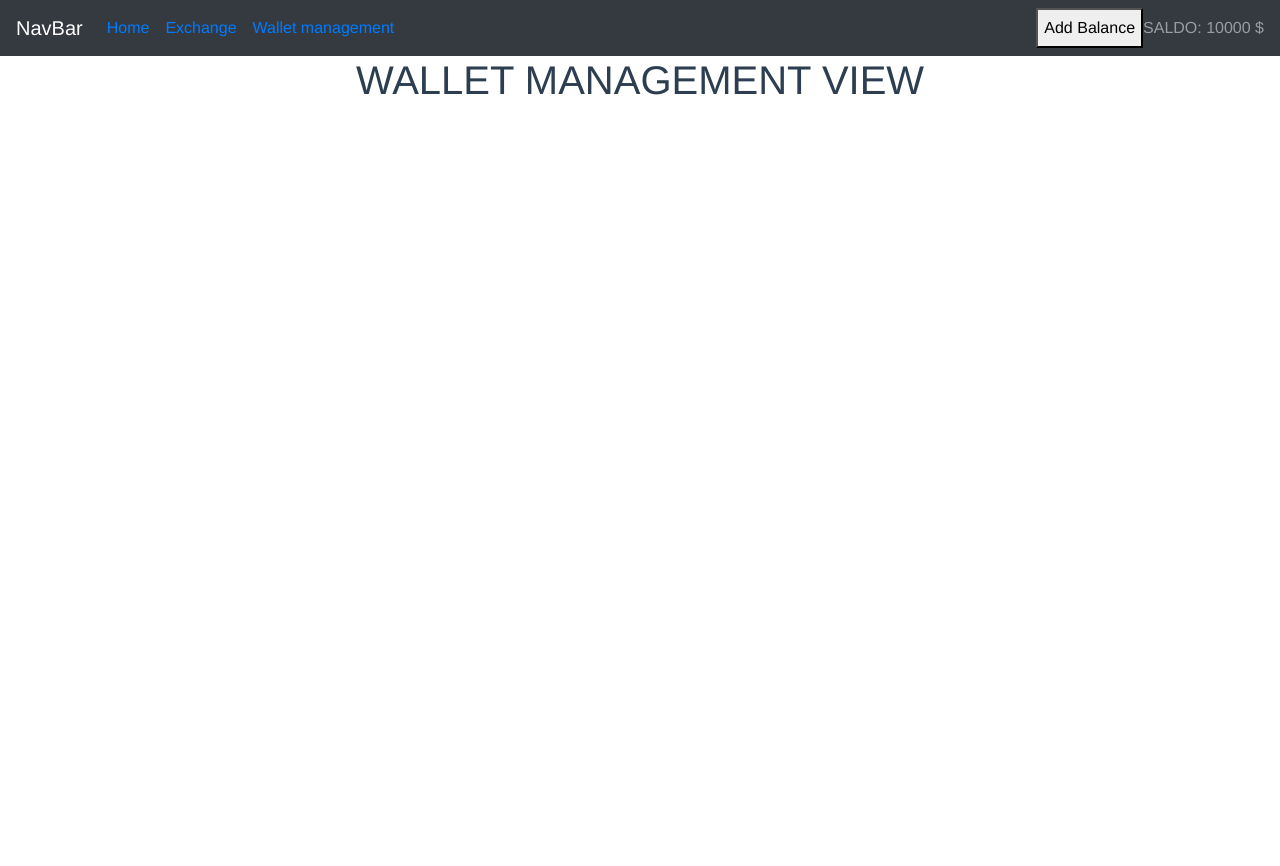
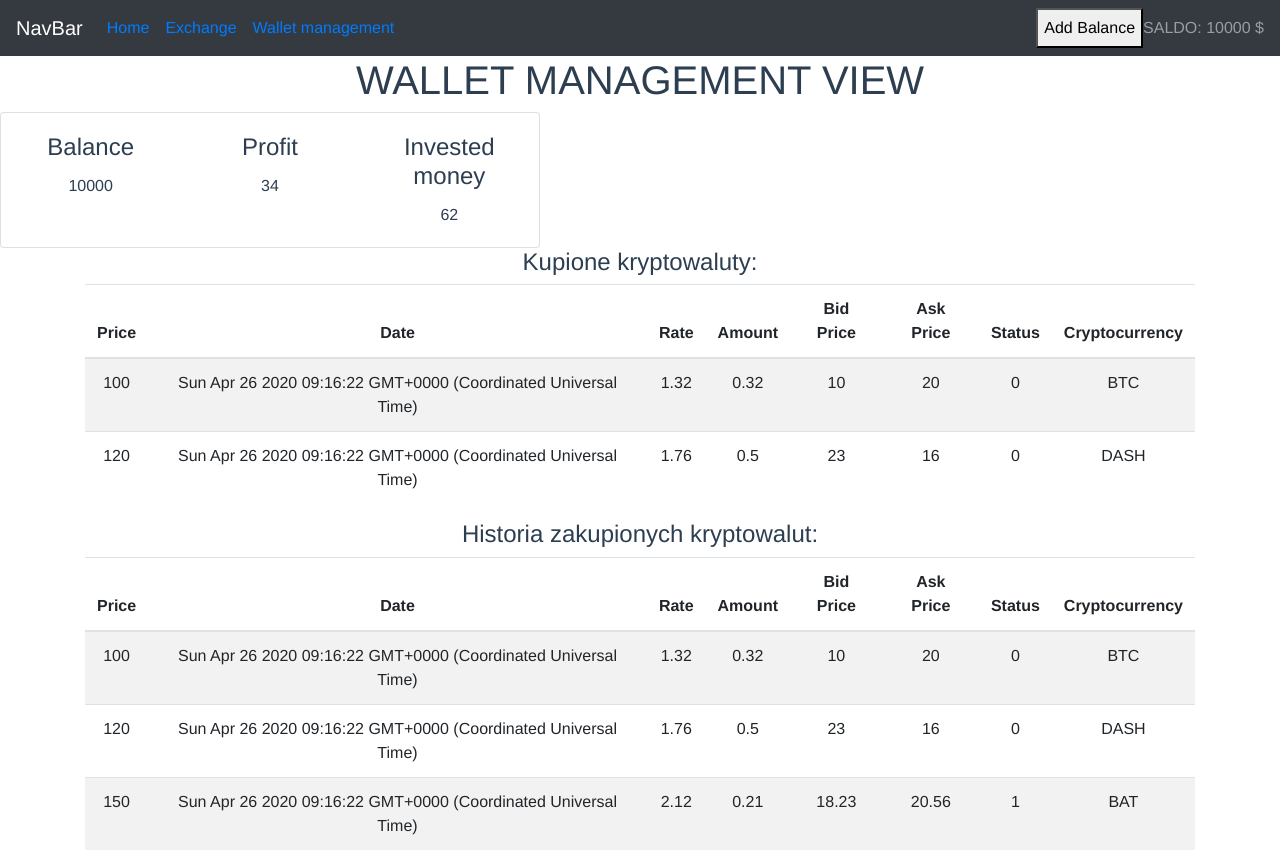
Before and after one commit to krzysiek28/BAI_projekt, a Vue app in the folder cryptocurrency-exchange-simulator/: page /walletManagement in a window 1280 px wide. Before the commit the page ends 800 px from the top, so only its background shows below. Built offline with nearby package versions, Linux system fonts and the light colour scheme.

Commit message:
[CES-42] Add wallet management & etc.

```diff
--- a/cryptocurrency-exchange-simulator/src/components/cryptocurrency/CryptocurrencyList.vue
+++ b/cryptocurrency-exchange-simulator/src/components/cryptocurrency/CryptocurrencyList.vue
@@ -1,19 +1,18 @@
 <template>
   <div class="cryptocurrencyList">
     <b-container class="bv-example-row">
-      <b-row v-for="dataItem in cryptocurrecyDetails" :key="dataItem.cryptocurrency">
+      <b-row v-for="dataItem in this.cryptocurrecyDetails" :key="dataItem.cryptocurrency">
         <cryptocurrency-row :cryptocurrencyInfo="dataItem"/>
       </b-row>
     </b-container>
   </div>
 </template>
 
-<script>
-import { Component, Prop, Vue } from 'vue-property-decorator'
-import { CryptocurrencyInfo } from '@/models/CryptocurrencyInfo'
+<script lang="ts">
+import { Component, Vue } from 'vue-property-decorator'
 import { ApiService, OperationType } from '@/services/api.service'
 import { CryptocurrencyConsts } from '@/constants/cryptocurrency.constants'
-import CryptocurrencyRow from '@/components/cryptocurrency/CryptocurrencyRow'
+import CryptocurrencyRow from '@/components/cryptocurrency/CryptocurrencyRow.vue'
 
 @Component({
   components: {
@@ -30,13 +29,13 @@ export default class CryptocurrencyList extends Vue {
 
   apiData = [];
 
-  constructor (props) {
-    super(props)
+  constructor () {
+    super()
     this.fetchData()
   }
 
-  fetchData () {
-    this.apiData = ApiService.getCryptocurrencyInfo(CryptocurrencyConsts.CRYPTOCURRENCIES.BTC, CryptocurrencyConsts.CURRENCIES.PLN, OperationType.MARKET)
+  async fetchData () {
+    this.apiData = await ApiService.getCryptocurrencyInfo(CryptocurrencyConsts.CRYPTOCURRENCIES.BTC, CryptocurrencyConsts.CURRENCIES.PLN, OperationType.MARKET)
   }
 }
 </script>
--- a/cryptocurrency-exchange-simulator/src/components/panel/ManagementPanel.vue
+++ b/cryptocurrency-exchange-simulator/src/components/panel/ManagementPanel.vue
@@ -22,8 +22,8 @@
 
           <!-- Right aligned nav items -->
           <b-navbar-nav class="ml-auto">
-            <button v-on:click="addBalance">Add Balance</button>
-            <b-nav-text>
+            <button v-on:click="addBalance()">Add Balance</button>
+            <b-nav-text :key="availableBalance">
               SALDO: {{availableBalance}} $
             </b-nav-text>
           </b-navbar-nav>
@@ -34,30 +34,24 @@
   </div>
 </template>
 
-<script>
+<script lang="ts">
+import { Component, Vue } from 'vue-property-decorator'
 import { StorageService } from '@/services/storage.service'
 
-export default {
-  name: 'ManagementPanel',
-  data () {
-    return {
-      availableBalance: 0,
-      investedMoney: 0,
-      profit: 0
-    }
-  },
-  created () {
-    this.getBalance()
-  },
-  methods: {
-    getBalance () {
-      this.availableBalance = StorageService.balance
-    },
+@Component
+export default class ManagementPanel extends Vue {
+  availableBalance: number;
+  // investedMoney: number;
+  // profit: number;
 
-    addBalance () {
-      StorageService.addToBalance()
-      this.availableBalance = StorageService.balance
-    }
+  constructor () {
+    super()
+    this.availableBalance = StorageService.balance
+  }
+
+  addBalance () {
+    StorageService.addToBalance()
+    this.availableBalance = StorageService.balance
   }
 }
 </script>
--- /dev/null
+++ b/cryptocurrency-exchange-simulator/src/components/wallet/BalanceInfo.vue
@@ -0,0 +1,60 @@
+<template>
+  <div class="balanceInfo">
+    <b-card no-body class="overflow-hidden" style="max-width: 540px;">
+      <b-row no-gutters>
+        <b-col md="4">
+          <b-card-body title="Balance">
+            <b-card-text>{{this.balance}}</b-card-text>
+          </b-card-body>
+        </b-col>
+        <b-col md="4">
+          <b-card-body title="Profit">
+            <b-card-text>{{this.profit}}</b-card-text>
+          </b-card-body>
+        </b-col>
+        <b-col md="4">
+          <b-card-body title="Invested money">
+            <b-card-text>{{this.investedMoney}}</b-card-text>
+          </b-card-body>
+        </b-col>
+      </b-row>
+    </b-card>
+
+    <h4>Kupione kryptowaluty:</h4>
+    <b-container class="bv-example-row">
+      <b-row cols="1" cols-sm="1" cols-md="1" cols-lg="1">
+        <b-col>
+          <b-table striped hover :items="this.boughtCryptocurrencies" >
+          </b-table>
+        </b-col>
+      </b-row>
+    </b-container>
+  </div>
+</template>
+
+<script lang="ts">
+import { Component, Vue } from 'vue-property-decorator'
+import { StorageService } from '../../services/storage.service'
+import { TransactionModel, TransactionStatus } from '@/models/TransactionModel'
+
+@Component
+export default class BalanceInfo extends Vue {
+  balance!: number;
+  investedMoney!: number;
+  profit!: number;
+  boughtCryptocurrencies!: Array<TransactionModel>;
+
+  constructor () {
+    super()
+    this.balance = StorageService.balance
+    this.investedMoney = StorageService.investedMoney
+    this.profit = StorageService.profit
+    this.boughtCryptocurrencies = StorageService.transactionHistory.filter(element => element.status === TransactionStatus.BOUGHT)
+  }
+}
+
+</script>
+
+<style scoped>
+
+</style>
--- a/cryptocurrency-exchange-simulator/src/components/wallet/TransactionHistory.vue
+++ b/cryptocurrency-exchange-simulator/src/components/wallet/TransactionHistory.vue
@@ -1,8 +1,30 @@
-<template></template>
+<template>
+  <div class="TransactionHistory">
+    <h4>Historia zakupionych kryptowalut:</h4>
+    <b-container class="bv-example-row">
+      <b-row cols="1" cols-sm="1" cols-md="1" cols-lg="1">
+        <b-col>
+          <b-table striped hover :items="this.transactionHistory" >
+          </b-table>
+        </b-col>
+      </b-row>
+    </b-container>
+  </div>
+</template>
 
-<script>
-export default {
-  name: 'TransactionHistory'
+<script lang="ts">
+import { Component, Vue } from 'vue-property-decorator'
+import { TransactionModel } from '../../models/TransactionModel'
+import { StorageService } from '../../services/storage.service'
+
+@Component
+export default class TransactionHistory extends Vue {
+  private transactionHistory!: Array<TransactionModel>;
+
+  constructor () {
+    super()
+    this.transactionHistory = StorageService.transactionHistory
+  }
 }
 </script>
 
--- a/cryptocurrency-exchange-simulator/src/services/storage.service.ts
+++ b/cryptocurrency-exchange-simulator/src/services/storage.service.ts
@@ -1,12 +1,16 @@
-import { TransactionModel } from '@/models/TransactionModel'
+import { TransactionModel, TransactionStatus } from '@/models/TransactionModel'
 
 const defaultBalance = 10000
 
 export class StorageService {
   private static _balance: number = defaultBalance
-  private static _investedMoney = 0
-  private static _profit = 0
-  private static _transactionHistory: Array<TransactionModel> = []
+  private static _investedMoney = 62
+  private static _profit = 34
+  private static _transactionHistory: Array<TransactionModel> = [
+    { price: 100, date: new Date(), rate: 1.32, amount: 0.32, bidPrice: 10, askPrice: 20, status: TransactionStatus.BOUGHT, cryptocurrency: 'BTC' },
+    { price: 120, date: new Date(), rate: 1.76, amount: 0.5, bidPrice: 23, askPrice: 16, status: TransactionStatus.BOUGHT, cryptocurrency: 'DASH' },
+    { price: 150, date: new Date(), rate: 2.12, amount: 0.21, bidPrice: 18.23, askPrice: 20.56, status: TransactionStatus.SOLD, cryptocurrency: 'BAT' }
+  ]
 
   // public static _buyCryptocurrency (transactionModel: TransactionModel) {
   //
--- a/cryptocurrency-exchange-simulator/src/views/WalletManagement.vue
+++ b/cryptocurrency-exchange-simulator/src/views/WalletManagement.vue
@@ -1,12 +1,18 @@
 <template>
   <div class="walletManagement">
     <H1>WALLET MANAGEMENT VIEW</H1>
+    <balance-info></balance-info>
+    <transaction-history></transaction-history>
   </div>
 </template>
 
 <script>
+import TransactionHistory from '../components/wallet/TransactionHistory'
+import BalanceInfo from '../components/wallet/BalanceInfo'
+
 export default {
-  name: 'WalletManagement'
+  name: 'WalletManagement',
+  components: { BalanceInfo, TransactionHistory }
 }
 </script>
 
```
Also changed, not shown: cryptocurrency-exchange-simulator/src/models/TransactionModel.ts (+8 -8 lines).
